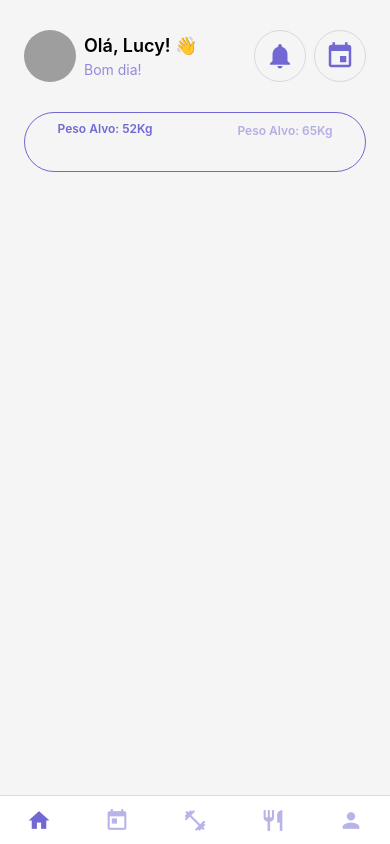
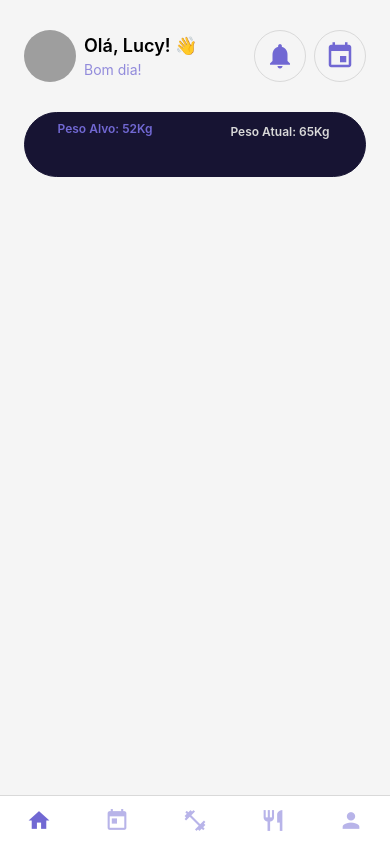
Before and after one commit to virgilhawkins00/bfit-app, a React Native app: screen /Home in a window 390 px wide. Built offline with nearby package versions, Linux system fonts and the light colour scheme; grey boxes are pictures that could not be loaded.

Commit message:
second commit

```diff
--- a/src/screens/HomeScreen.tsx
+++ b/src/screens/HomeScreen.tsx
@@ -4,7 +4,7 @@ import { SafeAreaView } from 'react-native-safe-area-context'
 import { useTheme } from '@react-navigation/native';
 import Icons from "@expo/vector-icons/MaterialIcons"
 import { TouchableOpacity } from 'react-native';
-import { StatusBarAnimation } from 'expo-status-bar';
+
 
 const AVATAR_URL = 'https://lh3.googleusercontent.com/R1TMn-cM_Ay9ne7lSDrNo-QhETa6RWB9xXPMZ5fP2lzLg-dheBgR7asf8YUspM_cHKveFLH44jDrV8rLf9e7eODq_g4SuLO1PjSDD2_IaforAJgWZRgjMHknsqJ98rtMONmpiPpDAFFvlr8QA2MvDhl-vwIqNdOJanZ351BH3U9klIodtwWT6w41tavRLIrwXMW57q0q9OqGZfjz_UNqah9TqPexCU7XOa3flFh50lreqGvDDV0kx7tgDJ7_OVMTn_U8RAHZCHYFwHmv3vUNDl1qAS19MsZ96fn3lWa8w0mPUynzyDVewHQtNzUadC4JRgMbZVjrwLg62gcCpqGrtKWqza5RCtIqHx5CbVY_TxgHAcjeXA9jQe0wbJuIg7TWg3m8JgVZgJxDRX1NE7divhi3QLbktqHuO5wVPPPanrFDgYV7qoWYkOcfBJyet4fb-SvRc12fjk3k2LJnYqfGGdWEqqjcWotiNEJJ49hKFUIsMplW4UBbMMhQDrLPoSnhgrCfc8pIjB-cLsicXV9MEJbMCSAJ_E4O4TM8piTTzVQdKOn8wsV2k4stSoKYTJslF9Xx0V28f7lIuD8RHwTHdTnKiGC7MH-LXI5tz0nyWwhuWM9IAn5kwj7eYSH7XziV4evr64jBMu1uA507HhBTVtehWix2YZdDZkVuBfUupCRzgZ7w8I_dLBdcMViFxN_JgzZXMK833UxsjanUUeK_SkQMwILzdl3fS1j6yC796JS2oxNBavL53-6JTZZ68ywNjKtE11I-LDOEAxaIyWPFYfv-PvGWcth5hlr04ZF6n1YE1nZeBp5SzdDNtq-axJoT9riUwZhE6yjFkh98OZz-yiZ4CAUHimalYd0K-geuU5UwADR8iBM2yzqmlz-vEABkkTD2M2PZfosyOhNzzlEwusG8YJIjmroSfVqO0TF7undd8sy01potIv43wB3Nl4rUheU0oFZ8ChRTE7clLVwFn6tIndxYcLrShkIlj4kuv29kOdCFNX4avvl-5qebdl-ienwSHiPsEHDzAy4W-UXm_3Q5bq0=w41-h43-s-no?authuser=1';
 
@@ -29,9 +29,9 @@ const HomeScreen = () => {
         </View>
         {/*Status Bar Section*/}
         <View style={{flexDirection: 'row', paddingHorizontal: 24, }}>
-          <TouchableOpacity style={{flex: 1, height: 60, borderRadius: 60, borderWidth: 1, borderColor: colors.primary, alignItems: "center", paddingHorizontal: 24, gap: 12}}>
+          <TouchableOpacity style={{flex: 1, height: 65, borderRadius: 65, borderWidth: 1, borderColor: '#171433', alignItems: "center", paddingHorizontal: 24, gap: 12, backgroundColor: '#171433' }}>
             <Text style={{fontSize: 12, fontWeight: "600", color: colors.primary, alignItems: 'center', justifyContent: 'center', marginRight: 180, marginTop: 8}}>Peso Alvo: 52Kg</Text>
-            <Text style={{fontSize: 12, fontWeight: "600", color: colors.primary, alignItems: 'center', justifyContent: 'center', marginLeft: 180, marginVertical: -25, opacity: 0.50}}>Peso Alvo: 65Kg</Text>
+            <Text style={{fontSize: 12, fontWeight: "600", color: colors.border, alignItems: 'center', justifyContent: 'center', marginLeft: 170, marginVertical: -24}}>Peso Atual: 65Kg</Text>
           </TouchableOpacity>
         </View>
       </SafeAreaView>
```
